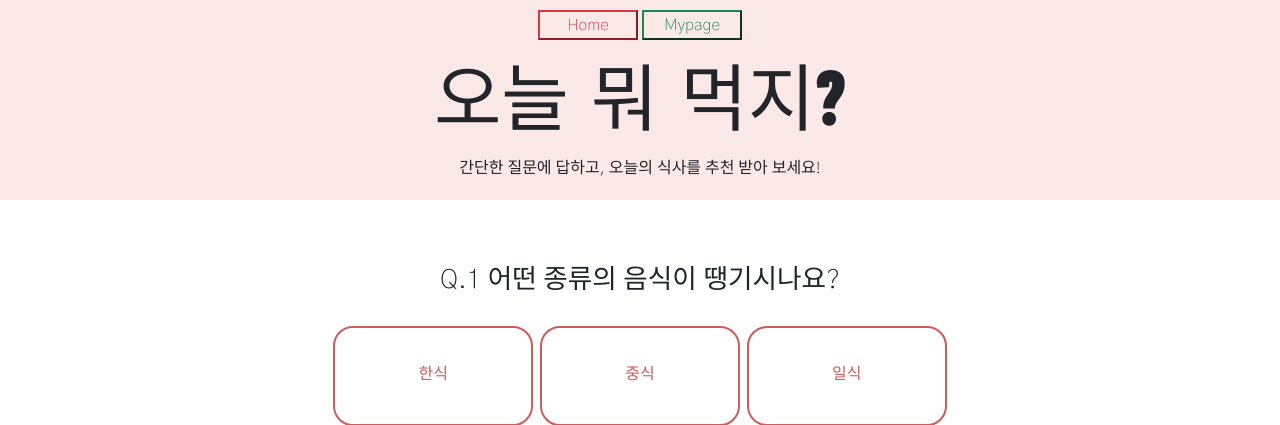
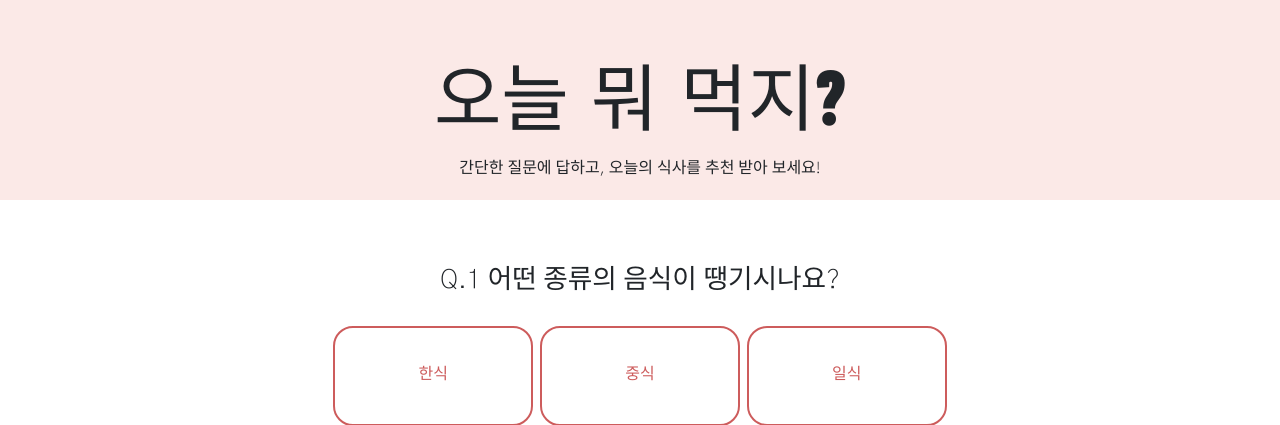
Before and after one commit to bestmealever/Thebestmeal, a Flask app: page / in a window 1280 px wide. Shown: the top 425 px of the page. Run offline with Flask 2, Linux system fonts and the light colour scheme; some libraries are stand-ins or nearby versions; some web fonts are replaced.

Commit message:
header hide

```diff
--- a/templates/index.html
+++ b/templates/index.html
@@ -45,8 +45,8 @@
 <!--타이틀부분-->
 <div class="titleBox">
     <div class="mypage">
-        <button type="button" class="btn-1 btn-outline-danger">Home</button>
-        <button type="button" class="btn-1 btn-outline-success">Mypage</button>
+<!--        <button type="button" class="btn-1 btn-outline-danger">Home</button>-->
+<!--        <button type="button" class="btn-1 btn-outline-success">Mypage</button>-->
     </div>
     <h1 class="title">오늘 뭐 먹지?</h1>
     <p class="titleText">간단한 질문에 답하고, 오늘의 식사를 추천 받아 보세요!</p>
```
